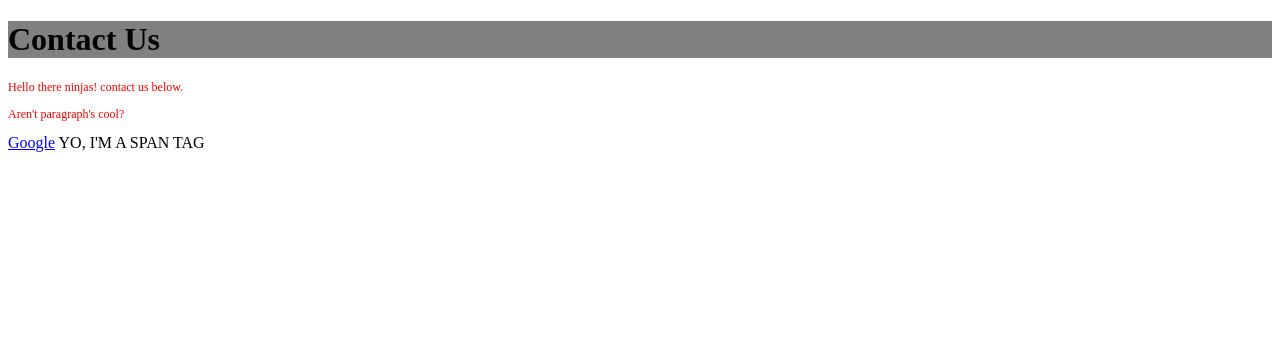
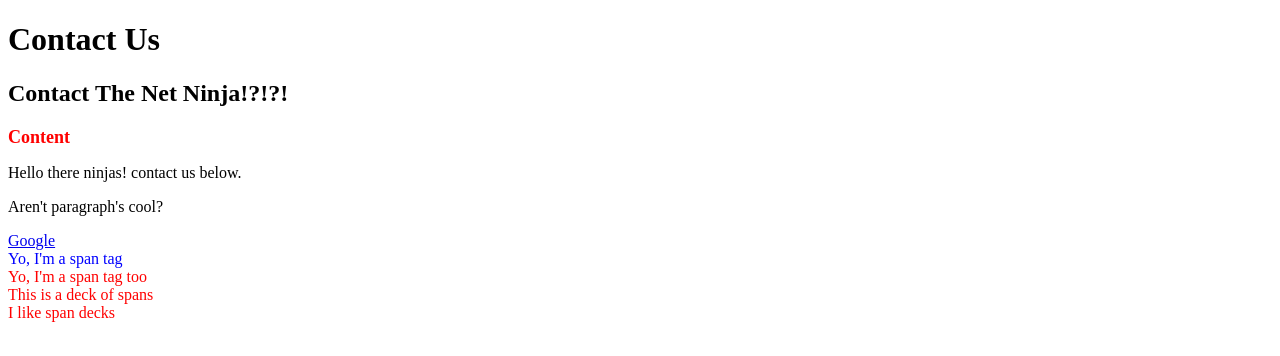
Before and after one commit to hxperl/css_tutorial, a plain HTML site: page contact.html in a window 1280 px wide. Drawn offline with Linux system fonts and the light colour scheme.

Commit message:
Targeting Classes and IDs

```diff
--- a/contact.html
+++ b/contact.html
@@ -8,7 +8,10 @@
     <body>
         <div id="header">
             <h1>Contact Us</h1>
+            <h2>Contact The Net Ninja!?!?!</h2>
         </div>
+
+        <h2 id="content-header">Content</h2>
 
         <p>Hello there ninjas! contact us below.</p>
         <p>Aren't paragraph's cool?</p>
@@ -17,5 +20,8 @@
 
         <span>Yo, I'm a span tag</span>
 
+        <span class="deck">Yo, I'm a span tag too</span>
+        <span class="deck">This is a deck of spans</span>
+        <span class="deck">I like span decks</span>
     </body>
 </html>
--- a/css/syntax.css
+++ b/css/syntax.css
@@ -1,24 +1,19 @@
 /* Style all p tags */
 
-p {
-    font-size: 12px;
+h2 {
+    font-size: 24px;
+}
+
+#content-header {
+    font-size: 18px;
     color: red;
 }
 
-a {
-    text-decoration: underline;
+span {
+    display: block;
     color: blue;
 }
 
-span {
-    text-transform: uppercase;
+.deck {
+    color:red;
 }
-
-h1 {
-    font-size: 32px;
-}
-
-div {
-    width: 100%;
-    background-color: grey;
-}
```
Also changed, not shown: 1 other file.
